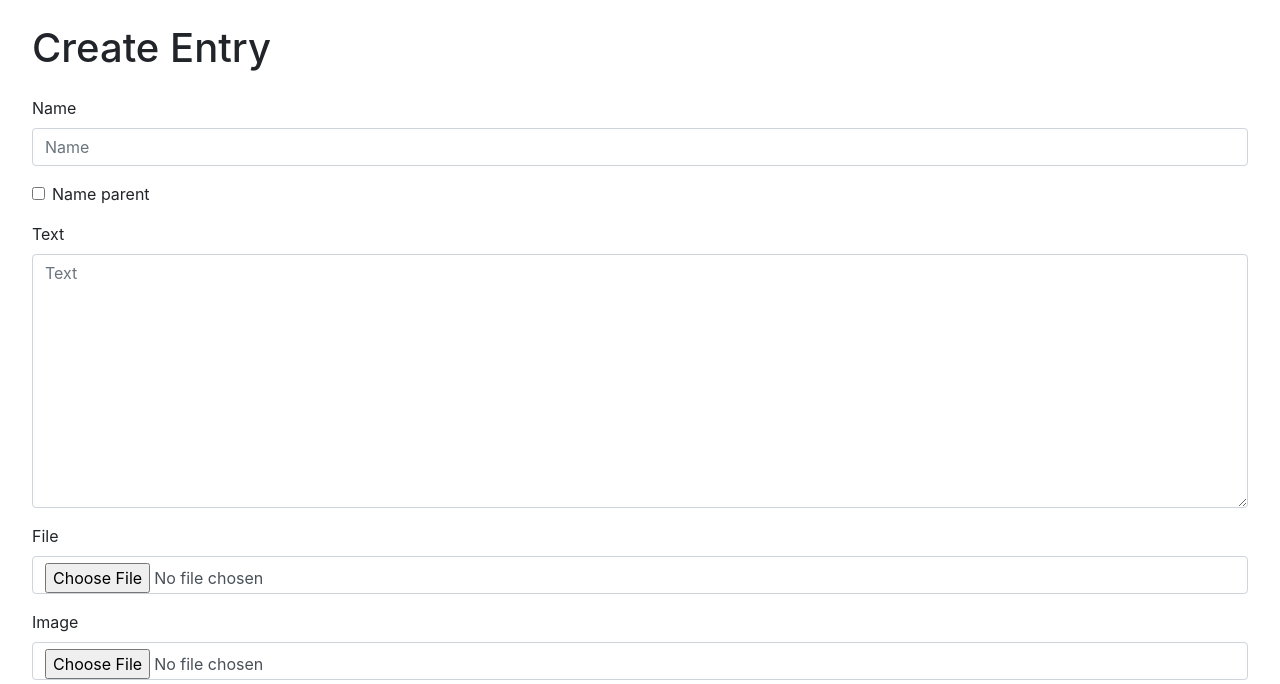
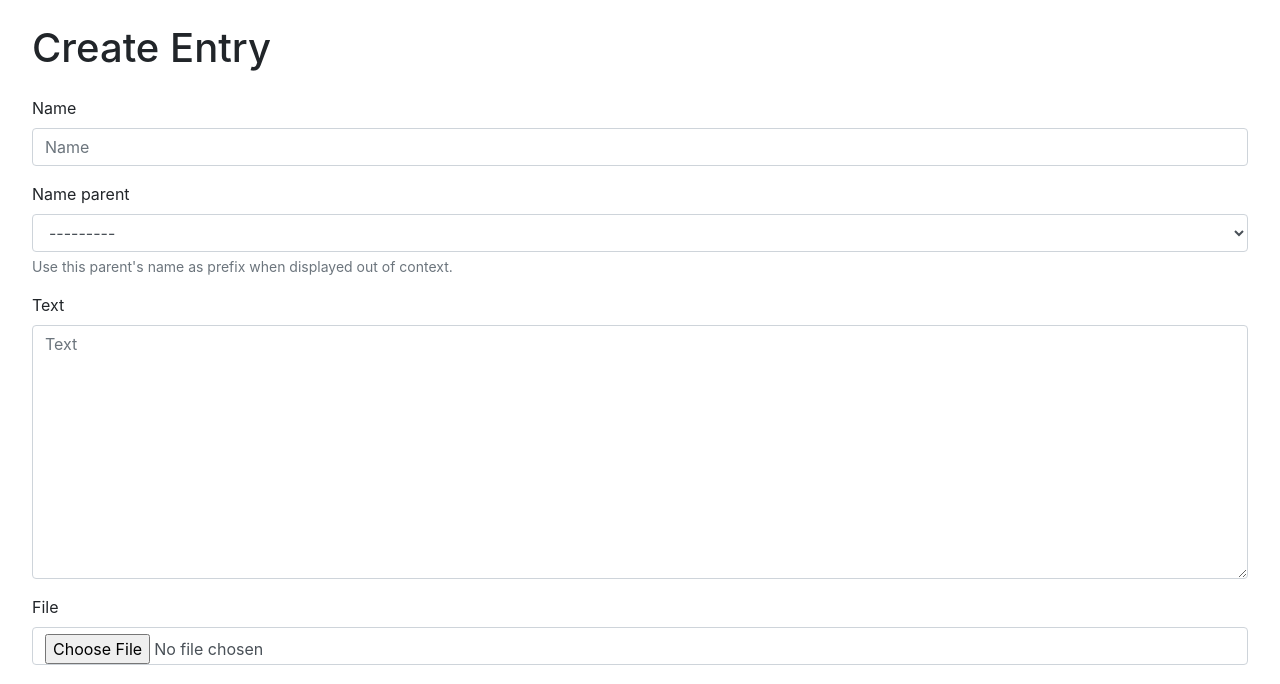
Before and after one commit to mammique/diamind, a Django app: page /entry/create/ in a window 1280 px wide. Shown: the top 684 px of the page. Run offline with Django 3.2, Linux system fonts and the light colour scheme; the visitor is signed in with stand-in values (Sample User, id 1); data that the repository does not hold is empty; some libraries are stand-ins or nearby versions.

Commit message:
Name parent, home root/latest, autocomplete parent select.

```diff
--- a/core/models.py
+++ b/core/models.py
@@ -15,7 +15,8 @@ from ordered_model.models import OrderedModel
 class Entry(OrderedModel):
 
     name        = models.CharField(max_length=64, blank=True)
-    name_parent = models.BooleanField(default=False, help_text="Use parent's name as prefix (if only one parent).")
+    # name_parent = models.BooleanField(default=False, help_text="Use parent's name as prefix (if only one parent).")
+    name_parent = models.ForeignKey('self', help_text="Use this parent's name as prefix when displayed out of context.", null=True, blank=True, on_delete=models.SET_NULL)
     text        = MarkdownxField(blank=True)
     file        = models.FileField(upload_to='file', blank=True)
     image       = models.ImageField(upload_to='image', blank=True)
@@ -41,20 +42,40 @@ class Entry(OrderedModel):
         t = Template("""<a class="badge badge-secondary entry" href="%s">%s</a>""" % (self.url_path(), self.span()))
         return t.render(TemplateContext({'entry': self}))
 
-    def span(self):
+    def span(self, name_parent=True):
 
         if self.image:
             img = """{% load responsive_images %}<img src="{% src entry.image 32x24 nocrop %}" />&nbsp;"""
         else:
             img = ''
 
-        t = Template("""<span>%s{{ entry }}</span>""" % img)
-        return t.render(TemplateContext({'entry': self}))
+        t = Template("""<span>%s{{ name }}</span>""" % img)
 
-    def url_path(self):
-        return reverse('nav', args=('%s/'%self.pk,))
+        return t.render(TemplateContext({'entry': self, 'name': self.name_get(name_parent=name_parent)}))
 
-    def __str__(self): return self.name
+    def span_no_name_parent(self): return self.span(name_parent=False)
+
+    def url_path(self): return reverse('nav', args=('%s/'%self.pk,))
+
+    def name_get(self, name_parent=True):
+
+        name_strip = self.name.strip()
+        text_strip = self.text.strip()
+
+        if name_strip != '': name = name_strip
+        elif text_strip != '':
+            name = text_strip[0:16]
+            if len(name) != len(text_strip): name = '%s…' % name
+        else: name = '∅'
+
+        if name_parent and self.name_parent:
+            name = '%s: %s' % (self.name_parent.name_get(), name,)
+
+        return name
+
+    def name_get_no_name_parent(self): return self.name_get(name_parent=False)
+
+    def __str__(self): return self.name_get()
 
     class Meta(OrderedModel.Meta):
         verbose_name_plural   = "Entries"
--- a/core/static/css/style.css
+++ b/core/static/css/style.css
@@ -13,12 +13,29 @@ html, body, .container-fluid {
 }
 
 .page-home h1 {
-	margin: 4rem 0 3rem 0;
+	margin: 5rem 0 3rem 0;
 }
 
 .page-home h1 i {
 	display: block;
 	margin-top: 0.4rem;
+}
+
+.page-home #home-entries-root,
+.page-home #home-entries-latest {
+	width: 70%;
+	margin-left: auto;
+	margin-right: auto;
+	line-height: 2.2rem;
+}
+
+.page-home #home-entries-latest {
+	margin-top: 5rem;
+	zoom: 75%;
+}
+
+.select2-selection--multiple {
+	min-height: 320px !important;
 }
 
 .embed-responsive-16by9 {
@@ -107,6 +124,10 @@ html, body, .container-fluid {
 	border-width: 0 0 0 1px;
 }
 
+.navigation-child-list td {
+	padding: 0.5rem;
+}
+
 .navigation-child-list tr.active {
 	background-color: #ddd;
 }
@@ -131,6 +152,7 @@ html, body, .container-fluid {
 
 .entry-list .entry-list-container .entry-list {
 	background-color: rgba(255, 255, 255, .7);
+	margin: 0;
 }
 
 .badge.entry {
--- a/core/templates/core/bootstrap_table_reorder.html
+++ b/core/templates/core/bootstrap_table_reorder.html
@@ -8,7 +8,8 @@
 
 $(document).delegate('.bootstrap-table-reorder-ajax', 'reorder-row.bs.table', function(e, table, row_dropped, row_old) {
 
-	return;
+	// console.log("mljmlkj")
+
 	var table    = $(e.currentTarget);
 	var parent   = table.parent();
 	var pk       = row_dropped._data['pk'];
--- a/core/urls.py
+++ b/core/urls.py
@@ -6,9 +6,11 @@ from . import views
 
 
 urlpatterns = [
-    re_path('^$',                             views.home,         name='home'),
-    re_path('^nav/(?P<path>[\/0-9].*)$',      views.nav,          name='nav'),
-    re_path('^entry/create/$',                views.entry_create, name='entry_create'),
-    re_path('^entry/update/(?P<pk>[0-9]+)/$', views.entry_update, name='entry_update'),
-    re_path('^entry/delete/(?P<pk>[0-9]+)/$', views.entry_delete, name='entry_delete'),
+    re_path('^$',                             views.home,                        name='home'),
+    re_path('^nav/(?P<path>[\/0-9].*)$',      views.nav,                         name='nav'),
+    re_path('^entry/create/$',                views.entry_create,                name='entry_create'),
+    re_path('^entry/update/(?P<pk>[0-9]+)/$', views.entry_update,                name='entry_update'),
+    re_path('^entry/delete/(?P<pk>[0-9]+)/$', views.entry_delete,                name='entry_delete'),
+	re_path('^entry/autocomplete/$',          views.EntryAutocomplete.as_view(), name='entry_autocomplete'),
+
 ]
--- a/core/views.py
+++ b/core/views.py
@@ -1,17 +1,20 @@
 from django.shortcuts import render, redirect, get_object_or_404
 from django.db import models
-from django.forms import ModelForm
+from django.forms import ModelForm, ModelChoiceField
 from django.contrib.auth.decorators import login_required
 from django.urls import reverse
 from django.contrib import messages
 from django.utils.html import mark_safe
+
+from dal import autocomplete
 
 from core.models import Entry
 
 
 def home(request):
 
-    return render(request, 'core/home.html', {'entries': Entry.objects.filter(root=True).order_by('name')})
+    return render(request, 'core/home.html', {'root_entries':   Entry.objects.filter(root=True).order_by('name'),
+                                              'latest_entries': Entry.objects.all().order_by('-updated_on')[0:12]})
 
 
 def nav(request, path):
@@ -19,6 +22,7 @@ def nav(request, path):
     # print(request.PATH)
 
     path_entries = []
+    entries_raw  = []
     entry        = None
     entry_pk     = int(request.GET.get('e', -1))
     child        = None
@@ -36,7 +40,12 @@ def nav(request, path):
 
             if not path_entry: continue
 
-            path_entries.append({'entry': path_entry, 'path': path_current})
+            if path_entry.name_parent and path_entry.name_parent in entries_raw:
+                span = path_entry.span_no_name_parent()
+            else: span = path_entry.span()
+
+            path_entries.append({'entry': path_entry, 'path': path_current, 'span': span})
+            entries_raw.append(path_entry)
 
             if path_entry.pk == entry_pk:
 
@@ -71,9 +80,57 @@ def nav(request, path):
 
 class EntryForm(ModelForm):
 
+    def __init__(self,*args,**kwargs):
+
+        super().__init__(*args,**kwargs) # populates the post
+
+        instance = getattr(self, 'instance', None)
+
+        if instance and instance.pk: name_parent_qs = instance.parents
+        else: name_parent_qs = Entry.objects.none()
+
+        self.fields['name_parent'].queryset = name_parent_qs
+
     class Meta:
         model  = Entry
         fields = ('name', 'name_parent', 'text' ,'file', 'image', 'parents', 'root',)
+        widgets = {
+            'parents': autocomplete.ModelSelect2Multiple(
+                'entry_autocomplete', attrs={'data-html': True},
+            )
+        }
+
+
+class EntryAutocomplete(autocomplete.Select2QuerySetView):
+
+    def get_result_label(self, entry):
+        return entry.span()
+
+    def get_queryset(self):
+
+        qs = Entry.objects.all()
+
+        if self.q:
+
+            qs_kw = None
+
+            for kw in self.q.split(' '):
+
+                if kw == '': continue
+
+                qs_name  = qs.filter(name__icontains=kw)
+                qs_text  = qs.filter(text__icontains=kw)
+                qs_file  = qs.filter(file__icontains=kw)
+                qs_image = qs.filter(image__icontains=kw)
+
+                print(qs_name | qs_text | qs_file | qs_image)
+
+                if qs_kw == None: qs_kw = qs_name | qs_text | qs_file | qs_image
+                else: qs_kw = qs_kw & (qs_name | qs_text | qs_file | qs_image)
+
+            if qs_kw: qs = qs_kw.distinct()
+
+        return qs
 
 
 @login_required
@@ -119,7 +176,7 @@ def entry_update(request, pk):
 
             if nxt: return redirect(nxt)
 
-    return render(request, 'core/entry_create.html', {'form': form, 'form_action': 'Update'})
+    return render(request, 'core/entry_create.html', {'form': form, 'form_action': 'Update', 'next': nxt})
 
 
 @login_required
@@ -133,6 +190,5 @@ def entry_delete(request, pk): # FIXME: CSRF
     messages.success(request, mark_safe('"%s" successfully deleted.' % entry))
 
     if nxt: return redirect(nxt)
-    else:   return redirect(reverse('home'))
 
-    return render(request, 'core/entry_create.html', {'form': form, 'form_action': 'Update'})
+    return redirect(reverse('home'))
--- a/diamind/settings.py
+++ b/diamind/settings.py
@@ -43,6 +43,8 @@ INSTALLED_APPS = [
     'responsive_images',
     'markdownx',
     'django_static_fontawesome',
+    'dal',
+    'dal_select2',
 
     'django.contrib.admin',
     'django.contrib.auth',
```
Also changed, not shown: core/templates/core/home.html (+9 -2 lines), core/templates/core/nav.html (+9 -9 lines), core/migrations/0012_remove_entry_name_parent.py (added), core/migrations/0013_entry_name_parent.py (added).
